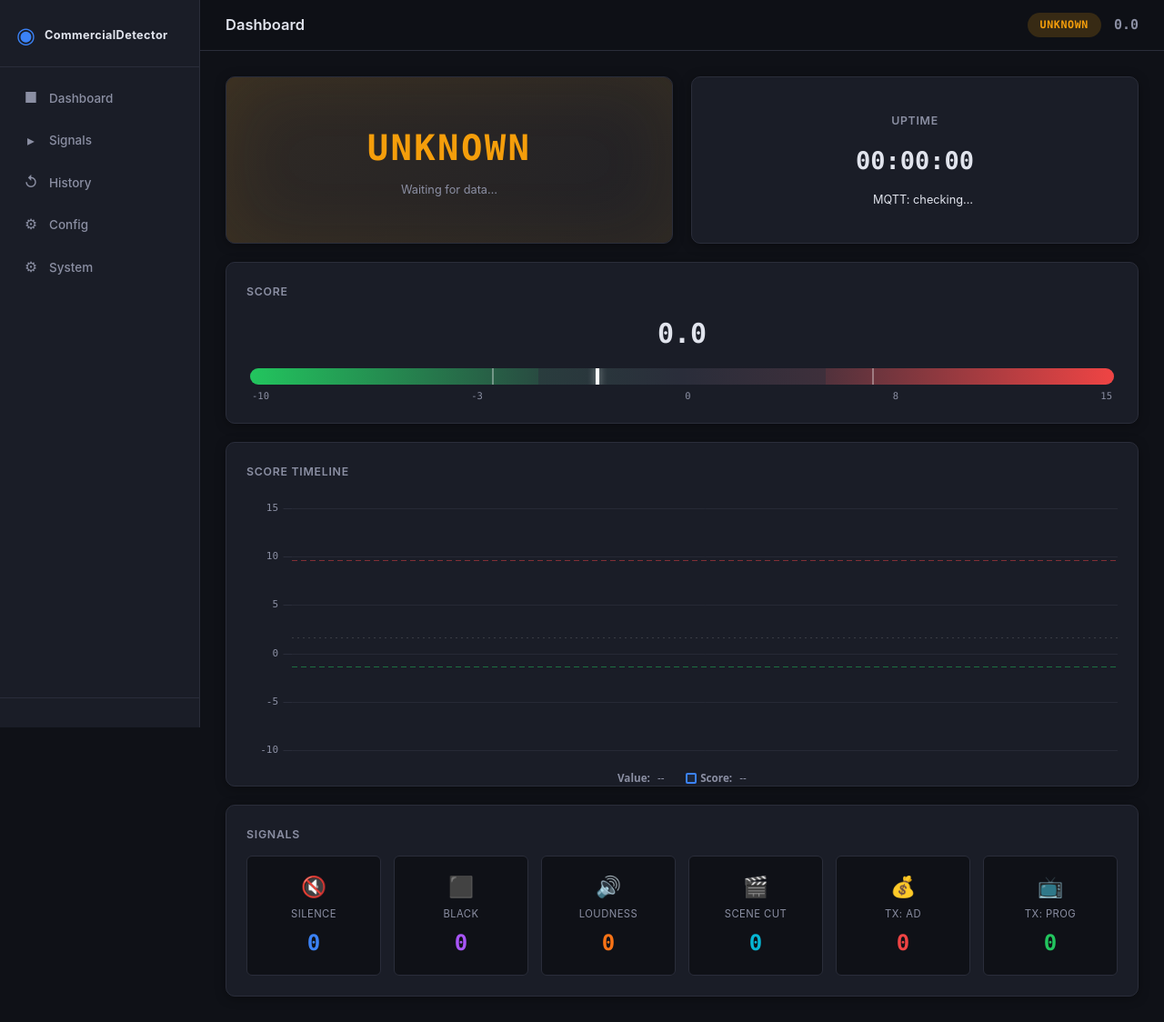
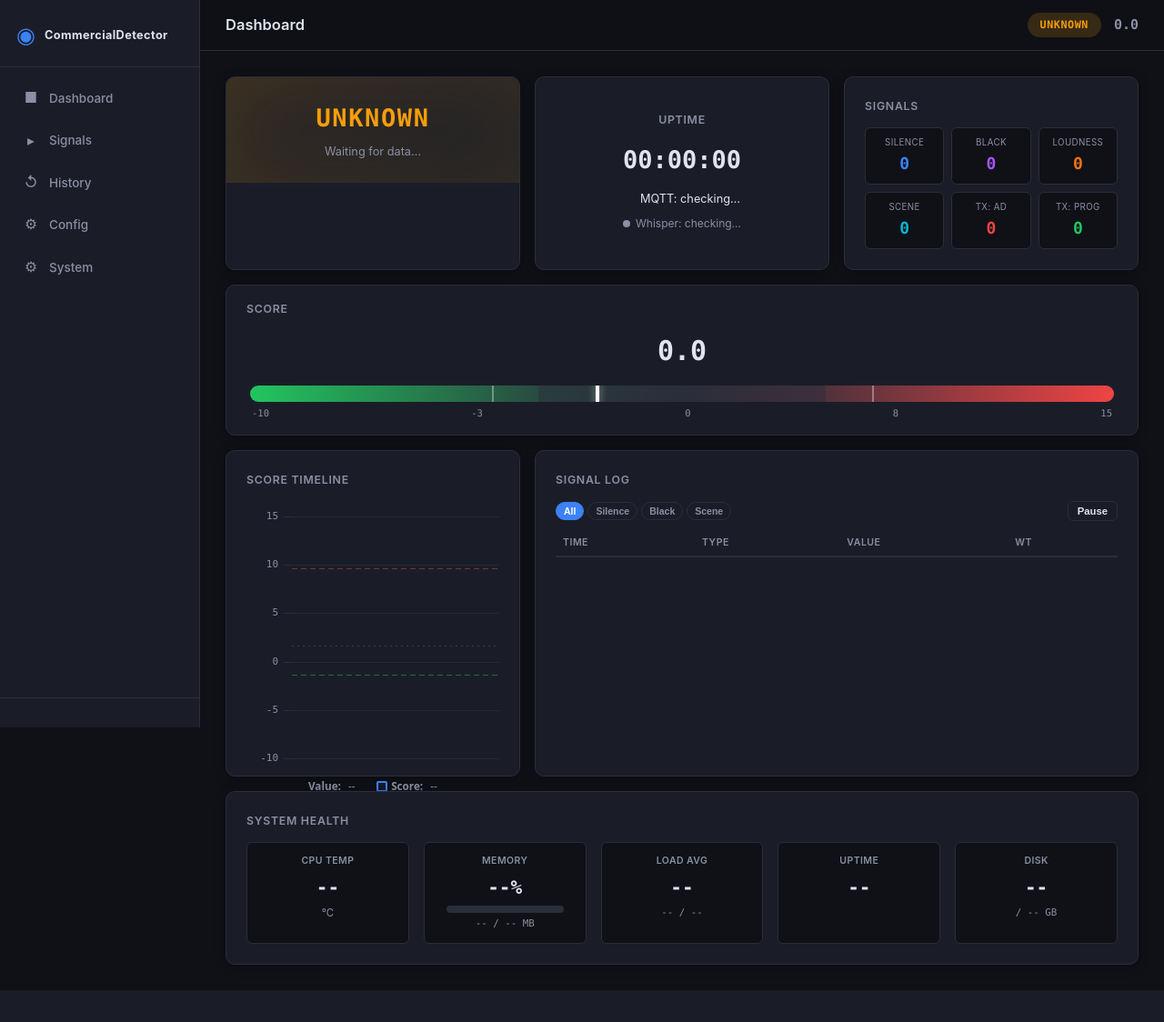
Before and after one commit to intrepidsilence/CommercialDetector, a Python web app: template commercial_detector/web/templates/dashboard.html in a window 1280 px wide. Shown: the whole page at 91% size. After the commit the page ends 1089 px from the top, so only its background shows below. Run offline with Jinja, Linux system fonts and the light colour scheme; the template is opened without the code that fills it, so the values that code supplies are empty.

Commit message:
feat: consolidate dashboard into single-page view with system health, signal log, and whisper status
- Row 1: smaller state indicator, uptime+MQTT+Whisper, signal counters (3-col)
- Row 2: score gauge (full width)
- Row 3: score timeline (1/3) + live signal log table (2/3)
- Row 4: system health metrics — CPU, memory, load, uptime, disk (full width)
- Add Whisper status indicator with latest transcript text
- Expose TranscriptAnalyzer.last_text via /api/system

Co-Authored-By: Claude Opus 4.6 <noreply@anthropic.com>

```diff
--- a/commercial_detector/web/server.py
+++ b/commercial_detector/web/server.py
@@ -54,7 +54,8 @@ def create_app(
     @app.route("/dashboard")
     def dashboard():
         snapshot = state_manager.get_snapshot()
-        return render_template("dashboard.html", page="dashboard", **snapshot)
+        signals = state_manager.get_signals(limit=50)
+        return render_template("dashboard.html", page="dashboard", signals=signals, **snapshot)
 
     @app.route("/signals")
     def signals_page():
@@ -243,6 +244,7 @@ def _get_system_info(app: Flask) -> dict:
     transcript = components.get("transcript")
     if transcript is not None:
         info["whisper_running"] = getattr(transcript, "is_running", False)
+        info["whisper_text"] = getattr(transcript, "last_text", "")
     else:
         info["whisper_enabled"] = False
 
--- a/commercial_detector/web/static/app.js
+++ b/commercial_detector/web/static/app.js
@@ -654,14 +654,54 @@ document.addEventListener('DOMContentLoaded', () => {
         if (sysUptime && data.system_uptime != null) {
           sysUptime.textContent = formatUptime(data.system_uptime);
         }
+
+        // Disk
+        const diskUsed = document.getElementById('disk-used');
+        const diskTotal = document.getElementById('disk-total');
+        if (diskUsed && data.disk_used_gb != null) {
+          diskUsed.textContent = data.disk_used_gb + ' GB';
+        }
+        if (diskTotal && data.disk_total_gb != null) {
+          diskTotal.textContent = data.disk_total_gb;
+        }
+
+        // Whisper status
+        updateWhisperStatus(data);
       })
       .catch(() => {});
   }
 
-  // Poll system info if on the system page
+  // Poll system info if system cards are visible (dashboard or system page)
   if (document.getElementById('system-cards')) {
     fetchSystemInfo();
     setInterval(fetchSystemInfo, 5000);
+  }
+
+  // ----------------------------------------------------------------
+  // Whisper / Transcript status
+  // ----------------------------------------------------------------
+
+  function updateWhisperStatus(data) {
+    const dot = document.getElementById('whisper-dot');
+    const label = document.getElementById('whisper-label');
+    const text = document.getElementById('whisper-text');
+    if (!dot) return;
+
+    if (data.whisper_running) {
+      dot.className = 'whisper-dot whisper-dot-active';
+      if (label) label.textContent = 'Whisper: active';
+    } else if (data.whisper_enabled === false) {
+      dot.className = 'whisper-dot whisper-dot-inactive';
+      if (label) label.textContent = 'Whisper: disabled';
+    } else {
+      dot.className = 'whisper-dot whisper-dot-inactive';
+      if (label) label.textContent = 'Whisper: inactive';
+    }
+
+    const textEl = document.getElementById('whisper-text');
+    if (textEl && data.whisper_text) {
+      textEl.textContent = '"' + data.whisper_text + '"';
+    }
   }
 
   // ----------------------------------------------------------------
--- a/commercial_detector/web/static/style.css
+++ b/commercial_detector/web/static/style.css
@@ -234,8 +234,8 @@ a:hover { text-decoration: underline; }
 
 .dashboard-grid {
   display: grid;
-  grid-template-columns: 1fr 1fr;
-  gap: 20px;
+  grid-template-columns: 1fr 1fr 1fr;
+  gap: 16px;
 }
 
 .state-card {
@@ -248,7 +248,7 @@ a:hover { text-decoration: underline; }
   flex-direction: column;
   align-items: center;
   justify-content: center;
-  padding: 48px 24px;
+  padding: 24px 16px;
   text-align: center;
   transition: background .4s ease, box-shadow .4s ease;
 }
@@ -286,7 +286,7 @@ a:hover { text-decoration: underline; }
 
 .state-label {
   font-family: var(--mono);
-  font-size: 2.6rem;
+  font-size: 1.8rem;
   font-weight: 800;
   letter-spacing: .06em;
   transition: color .4s;
@@ -306,7 +306,7 @@ a:hover { text-decoration: underline; }
 /* Dashboard: Score gauge                                              */
 /* ------------------------------------------------------------------ */
 
-.score-card { grid-column: 1 / -1; }
+.score-card { grid-column: 1 / -1; padding: 16px 22px; }
 
 .score-value-row {
   text-align: center;
@@ -372,12 +372,13 @@ a:hover { text-decoration: underline; }
 /* Dashboard: Chart                                                    */
 /* ------------------------------------------------------------------ */
 
-.chart-card { grid-column: 1 / -1; }
+.chart-card { grid-column: 1 / 2; }
+.signal-log-card { grid-column: 2 / 4; }
 
 .chart-container {
-  height: 300px;
+  height: 280px;
   width: 100%;
-  min-height: 300px;
+  min-height: 280px;
 }
 .chart-meta {
   font-size: 0.75rem;
@@ -390,20 +391,24 @@ a:hover { text-decoration: underline; }
 /* Dashboard: Signal counters                                          */
 /* ------------------------------------------------------------------ */
 
-.counters-card { grid-column: 1 / -1; }
+.counters-card {
+  display: flex;
+  flex-direction: column;
+}
 
 .counter-grid {
   display: grid;
-  grid-template-columns: repeat(auto-fill, minmax(140px, 1fr));
-  gap: 14px;
+  grid-template-columns: repeat(3, 1fr);
+  gap: 8px;
+  flex: 1;
 }
 
 .counter-item {
   display: flex;
   flex-direction: column;
   align-items: center;
-  gap: 4px;
-  padding: 16px 10px;
+  gap: 2px;
+  padding: 8px 6px;
   background: var(--bg);
   border-radius: var(--radius-sm);
   border: 1px solid var(--border);
@@ -412,9 +417,9 @@ a:hover { text-decoration: underline; }
 
 .counter-item:hover { border-color: var(--text-dim); }
 
-.counter-icon { font-size: 1.5rem; }
-.counter-label { font-size: .75rem; color: var(--text-dim); text-transform: uppercase; letter-spacing: .04em; }
-.counter-value { font-size: 1.6rem; font-weight: 700; }
+.counter-icon { font-size: 1.2rem; }
+.counter-label { font-size: .65rem; color: var(--text-dim); text-transform: uppercase; letter-spacing: .04em; }
+.counter-value { font-size: 1.2rem; font-weight: 700; }
 
 .counter-silence   .counter-value { color: var(--blue); }
 .counter-black     .counter-value { color: var(--purple); }
@@ -897,6 +902,122 @@ select {
 .system-uptime .uptime-value { font-size: 1.6rem; }
 
 /* ------------------------------------------------------------------ */
+/* Dashboard: Signal log (inline)                                      */
+/* ------------------------------------------------------------------ */
+
+.signal-log-card {
+  display: flex;
+  flex-direction: column;
+}
+
+.signal-log-controls {
+  display: flex;
+  align-items: center;
+  justify-content: space-between;
+  gap: 8px;
+  margin-bottom: 10px;
+}
+
+.signal-log-controls .filter-group {
+  display: flex;
+  flex-wrap: wrap;
+  gap: 4px;
+}
+
+.signal-log-controls .filter-btn {
+  padding: 3px 8px;
+  font-size: .7rem;
+}
+
+.signal-log-table-wrap {
+  flex: 1;
+  overflow-y: auto;
+  max-height: 260px;
+}
+
+.data-table-compact td { padding: 5px 8px; font-size: .8rem; }
+.data-table-compact th { padding: 6px 8px; font-size: .7rem; }
+.data-table-compact .signal-type-badge { font-size: .65rem; padding: 1px 6px; }
+
+.btn-sm { padding: 4px 10px; font-size: .75rem; }
+
+/* ------------------------------------------------------------------ */
+/* Dashboard: System health row                                        */
+/* ------------------------------------------------------------------ */
+
+.system-card-row { grid-column: 1 / -1; }
+
+.system-health-grid {
+  display: grid;
+  grid-template-columns: repeat(5, 1fr);
+  gap: 16px;
+}
+
+.sys-metric {
+  display: flex;
+  flex-direction: column;
+  align-items: center;
+  gap: 4px;
+  padding: 12px 8px;
+  background: var(--bg);
+  border-radius: var(--radius-sm);
+  border: 1px solid var(--border);
+}
+
+.sys-metric-label {
+  font-size: .7rem;
+  font-weight: 600;
+  text-transform: uppercase;
+  letter-spacing: .04em;
+  color: var(--text-dim);
+}
+
+.sys-metric-value {
+  font-size: 1.4rem;
+  font-weight: 700;
+}
+
+.sys-metric-unit {
+  font-size: .75rem;
+  color: var(--text-dim);
+}
+
+.sys-metric-detail {
+  font-size: .72rem;
+  color: var(--text-dim);
+}
+
+.memory-bar-sm {
+  width: 80%;
+  height: 8px;
+}
+
+/* ------------------------------------------------------------------ */
+/* Dashboard: Whisper status                                           */
+/* ------------------------------------------------------------------ */
+
+.whisper-status {
+  margin-top: 8px;
+  display: flex;
+  align-items: center;
+  justify-content: center;
+  gap: 6px;
+  font-size: 0.8rem;
+}
+
+.whisper-dot {
+  display: inline-block;
+  width: 8px;
+  height: 8px;
+  border-radius: 50%;
+}
+
+.whisper-dot-active { background: var(--green); }
+.whisper-dot-inactive { background: var(--text-dim); }
+.whisper-label { color: var(--text-dim); }
+.whisper-text { font-size: 0.72rem; color: var(--text-dim); margin-top: 4px; text-align: center; }
+
+/* ------------------------------------------------------------------ */
 /* uPlot dark theme overrides                                          */
 /* ------------------------------------------------------------------ */
 
@@ -938,16 +1059,24 @@ select {
     grid-template-columns: 1fr;
   }
 
+  .chart-card,
+  .signal-log-card,
+  .system-card-row { grid-column: 1 / -1; }
+
+  .system-health-grid {
+    grid-template-columns: repeat(2, 1fr);
+  }
+
   .config-fields {
     grid-template-columns: 1fr;
   }
 
   .state-label {
-    font-size: 1.8rem;
+    font-size: 1.4rem;
   }
 
   .state-indicator {
-    padding: 32px 16px;
+    padding: 20px 12px;
   }
 
   .counter-grid {
--- a/commercial_detector/web/templates/dashboard.html
+++ b/commercial_detector/web/templates/dashboard.html
@@ -6,7 +6,7 @@
 {% block content %}
 <div class="dashboard-grid">
 
-  {# --- Top Row: State + Uptime side by side --- #}
+  {# === Row 1: State | Uptime+MQTT | Signal Counters === #}
   <section class="card state-card" id="state-card">
     <div class="state-indicator state-unknown" id="state-indicator">
       <span class="state-label" id="state-label">UNKNOWN</span>
@@ -21,9 +21,44 @@
       <span class="mqtt-dot mqtt-dot-unknown" id="mqtt-dot"></span>
       <span class="mqtt-label" id="mqtt-label">MQTT: checking&hellip;</span>
     </div>
+    <div class="whisper-status">
+      <span class="whisper-dot whisper-dot-inactive" id="whisper-dot"></span>
+      <span class="whisper-label" id="whisper-label">Whisper: checking&hellip;</span>
+    </div>
+    <div class="whisper-text" id="whisper-text"></div>
   </section>
 
-  {# --- Score Gauge --- #}
+  <section class="card counters-card">
+    <h2 class="card-title">Signals</h2>
+    <div class="counter-grid">
+      <div class="counter-item counter-silence">
+        <span class="counter-label">Silence</span>
+        <span class="counter-value mono" id="count-silence_end">0</span>
+      </div>
+      <div class="counter-item counter-black">
+        <span class="counter-label">Black</span>
+        <span class="counter-value mono" id="count-black_start">0</span>
+      </div>
+      <div class="counter-item counter-loudness">
+        <span class="counter-label">Loudness</span>
+        <span class="counter-value mono" id="count-loudness_shift">0</span>
+      </div>
+      <div class="counter-item counter-scene">
+        <span class="counter-label">Scene</span>
+        <span class="counter-value mono" id="count-scene_change">0</span>
+      </div>
+      <div class="counter-item counter-tx-commercial">
+        <span class="counter-label">Tx: Ad</span>
+        <span class="counter-value mono" id="count-transcript_commercial">0</span>
+      </div>
+      <div class="counter-item counter-tx-program">
+        <span class="counter-label">Tx: Prog</span>
+        <span class="counter-value mono" id="count-transcript_program">0</span>
+      </div>
+    </div>
+  </section>
+
+  {# === Row 2: Score Gauge (full width) === #}
   <section class="card score-card">
     <h2 class="card-title">Score</h2>
     <div class="score-value-row">
@@ -48,49 +83,86 @@
     </div>
   </section>
 
-  {# --- Score Timeline Chart --- #}
+  {# === Row 3: Score Timeline (left) | Signal Log (right) === #}
   <section class="card chart-card">
     <h2 class="card-title">Score Timeline <small class="chart-meta mono" id="chart-entry-count"></small></h2>
     <div id="score-chart" class="chart-container"></div>
   </section>
 
-  {# --- Signal Counter Cards --- #}
-  <section class="card counters-card">
-    <h2 class="card-title">Signals</h2>
-    <div class="counter-grid">
-      <div class="counter-item counter-silence">
-        <span class="counter-icon">&#128263;</span>
-        <span class="counter-label">Silence</span>
-        <span class="counter-value mono" id="count-silence_end">0</span>
+  <section class="card signal-log-card">
+    <h2 class="card-title">Signal Log</h2>
+    <div class="signal-log-controls">
+      <div class="filter-group">
+        <button class="filter-btn active" data-filter="all">All</button>
+        <button class="filter-btn filter-silence" data-filter="silence_end">Silence</button>
+        <button class="filter-btn filter-black" data-filter="black_start">Black</button>
+        <button class="filter-btn filter-scene" data-filter="scene_change">Scene</button>
       </div>
-      <div class="counter-item counter-black">
-        <span class="counter-icon">&#11035;</span>
-        <span class="counter-label">Black</span>
-        <span class="counter-value mono" id="count-black_start">0</span>
-      </div>
-      <div class="counter-item counter-loudness">
-        <span class="counter-icon">&#128266;</span>
-        <span class="counter-label">Loudness</span>
-        <span class="counter-value mono" id="count-loudness_shift">0</span>
-      </div>
-      <div class="counter-item counter-scene">
-        <span class="counter-icon">&#127916;</span>
-        <span class="counter-label">Scene Cut</span>
-        <span class="counter-value mono" id="count-scene_change">0</span>
-      </div>
-      <div class="counter-item counter-tx-commercial">
-        <span class="counter-icon">&#128176;</span>
-        <span class="counter-label">Tx: Ad</span>
-        <span class="counter-value mono" id="count-transcript_commercial">0</span>
-      </div>
-      <div class="counter-item counter-tx-program">
-        <span class="counter-icon">&#128250;</span>
-        <span class="counter-label">Tx: Prog</span>
-        <span class="counter-value mono" id="count-transcript_program">0</span>
-      </div>
+      <button class="btn btn-secondary btn-sm" id="signal-pause-btn">Pause</button>
+    </div>
+    <div class="table-wrap signal-log-table-wrap">
+      <table class="data-table data-table-compact" id="signal-table">
+        <thead>
+          <tr>
+            <th>Time</th>
+            <th>Type</th>
+            <th>Value</th>
+            <th>Wt</th>
+          </tr>
+        </thead>
+        <tbody id="signal-tbody">
+          {% for s in signals %}
+          <tr class="signal-row" data-type="{{ s.type }}">
+            <td class="mono">{{ "%.1f"|format(s.timestamp) }}s</td>
+            <td><span class="signal-type-badge signal-{{ s.type }}">{{ s.type }}</span></td>
+            <td class="mono">{{ "%.2f"|format(s.value) }}</td>
+            <td class="mono">—</td>
+          </tr>
+          {% endfor %}
+        </tbody>
+      </table>
     </div>
   </section>
 
+  {# === Row 4: System Health (full width) === #}
+  <section class="card system-card-row" id="system-cards">
+    <h2 class="card-title">System Health</h2>
+    <div class="system-health-grid">
+
+      <div class="sys-metric">
+        <div class="sys-metric-label">CPU Temp</div>
+        <div class="sys-metric-value mono" id="temp-value">--</div>
+        <div class="sys-metric-unit">&deg;C</div>
+      </div>
+
+      <div class="sys-metric">
+        <div class="sys-metric-label">Memory</div>
+        <div class="sys-metric-value mono" id="mem-pct">--%</div>
+        <div class="memory-bar-track memory-bar-sm">
+          <div class="memory-bar-fill" id="mem-bar" style="width:0%"></div>
+        </div>
+        <div class="sys-metric-detail mono"><span id="mem-used">--</span> / <span id="mem-total">--</span> MB</div>
+      </div>
+
+      <div class="sys-metric">
+        <div class="sys-metric-label">Load Avg</div>
+        <div class="sys-metric-value mono"><span id="load-1">--</span></div>
+        <div class="sys-metric-detail mono"><span id="load-5">--</span> / <span id="load-15">--</span></div>
+      </div>
+
+      <div class="sys-metric">
+        <div class="sys-metric-label">Uptime</div>
+        <div class="sys-metric-value mono" id="sys-uptime">--</div>
+      </div>
+
+      <div class="sys-metric">
+        <div class="sys-metric-label">Disk</div>
+        <div class="sys-metric-value mono" id="disk-used">--</div>
+        <div class="sys-metric-detail mono">/ <span id="disk-total">--</span> GB</div>
+      </div>
+
+    </div>
+  </section>
 
 </div>
 {% endblock %}
```
Also changed, not shown: commercial_detector/transcript_analyzer.py (+7 -0 lines).
